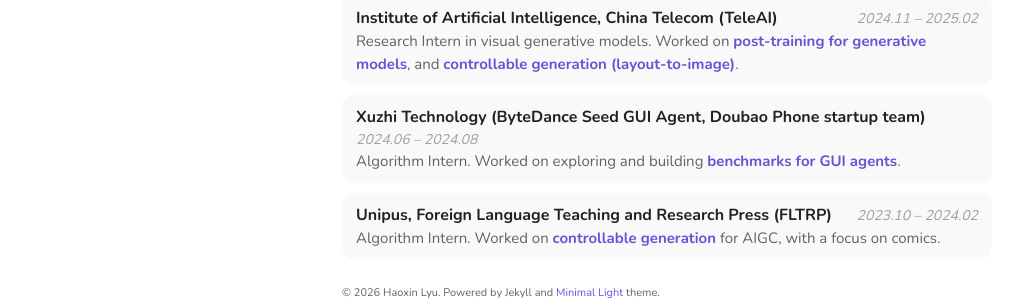
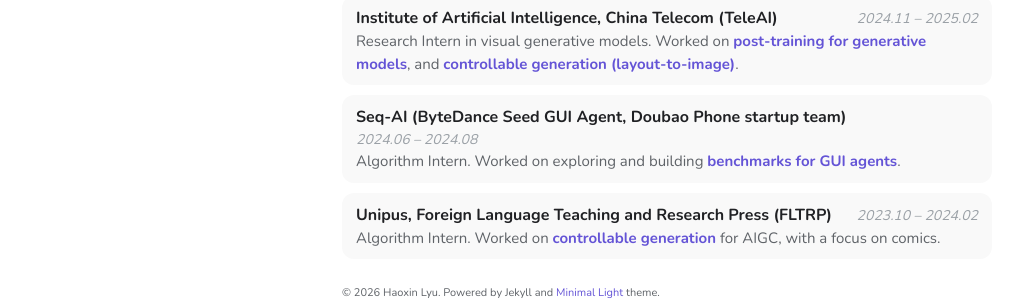
Before and after one commit to eternalld/eternalld.github.io, a Jekyll site: the page built from index.md, in a window 1280 px wide and 900 px high, scrolled down 1343 px. Shown: the part 525-825 px from the top of the window, without its empty margins (128-1139 px from the left). Built offline with Jekyll 4.4.1, drawn with Linux system fonts in a browser that asks for light colours; comment, search, counter and statistics services are not loaded.

Commit message:
Rename the GUI-agent internship to Seq-AI.
Keep the same dates, role, and highlighted phrase on that card.

Co-authored-by: Eternal_LD <eternalld@users.noreply.github.com>

```diff
--- a/_data/curriculum.yml
+++ b/_data/curriculum.yml
@@ -55,7 +55,7 @@ items:
       - text: "controllable generation (layout-to-image)"
         focus: true
       - text: "."
-  - organization: "Xuzhi Technology (ByteDance Seed GUI Agent, Doubao Phone startup team)"
+  - organization: "Seq-AI (ByteDance Seed GUI Agent, Doubao Phone startup team)"
     period: "2024.06 – 2024.08"
     parts:
       - text: "Algorithm Intern. Worked on exploring and building "
```
Also changed, not shown: tests/experience.test.mjs (+1 -1 lines).
